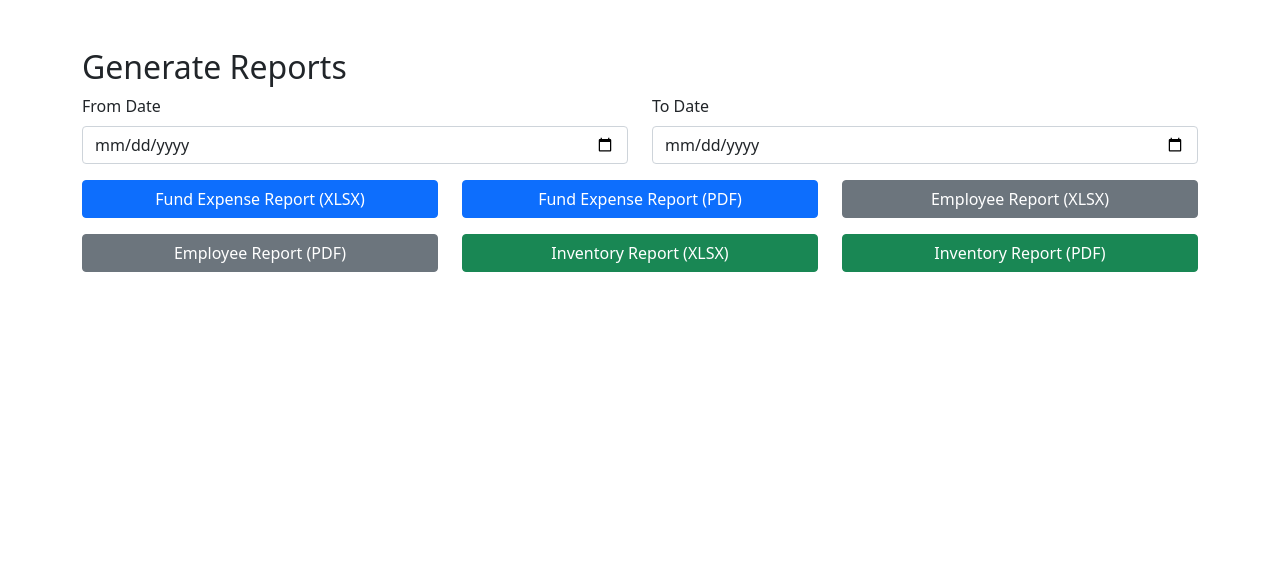
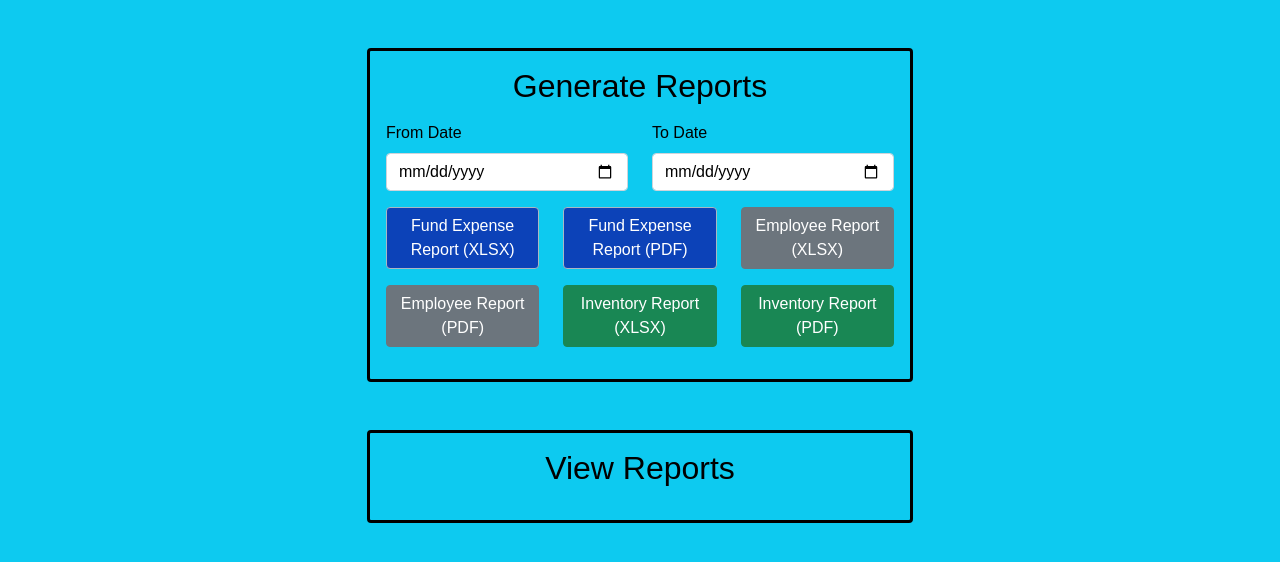
Before and after one commit to nag2mani/SuryaShaktiEngineeringWorks, a Django app: page /report/ in a window 1280 px wide. Shown: the top 562 px of the page. Run offline with Django 5.2, Linux system fonts and the light colour scheme.

Commit message:
Generate and view report added

```diff
--- a/SSEW/home/templates/add_expense.html
+++ b/SSEW/home/templates/add_expense.html
@@ -44,10 +44,12 @@
                             </div>
                             <div class="mb-3">
                                 <label for="category" class="form-label">Category</label>
+                                <span><a href="/admin/"> (Add Category) </a></span>
                                 {{ form.category }}
                             </div>
                             <div class="mb-3">
-                                <label for="subcategory" class="form-label">Subcategory</label>
+                                <label for="subcategory" class="form-label">Sub-category</label>
+                                <span><a href="/admin/"> (Add Sub Category) </a></span>
                                 {{ form.subcategory }}
                             </div>
                             <div class="mb-3">
--- a/SSEW/home/templates/add_fundin.html
+++ b/SSEW/home/templates/add_fundin.html
@@ -38,10 +38,12 @@
                             </div>
                             <div class="mb-3">
                                 <label for="category" class="form-label">Category</label>
+                                <span><a href="/admin/"> (Add Category) </a></span>
                                 {{ form.category }}
                             </div>
                             <div class="mb-3">
-                                <label for="subcategory" class="form-label">Subcategory</label>
+                                <label for="subcategory" class="form-label">Sub-category</label>
+                                <span><a href="/admin/"> (Add Sub Category) </a></span>
                                 {{ form.subcategory }}
                             </div>
                             <div class="mb-3">
--- a/SSEW/home/templates/report.html
+++ b/SSEW/home/templates/report.html
@@ -1,17 +1,23 @@
-<!DOCTYPE html>
 <html lang="en">
 
 <head>
     <meta charset="UTF-8">
     <meta http-equiv="X-UA-Compatible" content="IE=edge">
-    <meta name="viewport" content="width=device-width, initial-scale=1">
-    <link href="https://cdn.jsdelivr.net/npm/bootstrap@5.0.2/dist/css/bootstrap.min.css" rel="stylesheet">
+    <meta name="viewport" content="width=device-width, initial-scale=1.0">
+    <link href="https://cdn.jsdelivr.net/npm/bootstrap@5.0.2/dist/css/bootstrap.min.css" rel="stylesheet"
+        integrity="sha384-EVSTQN3/azprG1Anm3QDgpJLIm9Nao0Yz1ztcQTwFspd3yD65VohhpuuCOmLASjC" crossorigin="anonymous">
+    <link rel="stylesheet" href="../static/css/forms.css">
     <title>Generate Reports</title>
+    <script src="https://code.jquery.com/jquery-3.6.0.min.js"></script>
 </head>
 
 <body>
-    <div class="container mt-5">
-        <h2>Generate Reports</h2>
+    <div class="container">
+        <div class="row justify-content-center mt-5">
+            <div class="col-md-6">
+                <div class="card">
+                    <div class="card-body">
+                        <h2 class="card-title text-center mb-3">Generate Reports</h2>
                         <form method="get" action="{% url 'generate_report' %}">
                             <div class="row mb-3">
                                 <div class="col-md-6">
@@ -25,28 +31,52 @@
                             </div>
                             <div class="row mb-3">
                                 <div class="col-md-4">
-                    <button type="submit" name="report_type" value="fund_expense" class="btn btn-primary w-100">Fund Expense Report (XLSX)</button>
+                                    <button type="submit" name="report_type" value="fund_expense"
+                                        class="btn btn-primary w-100">Fund Expense Report (XLSX)</button>
                                 </div>
                                 <div class="col-md-4">
-                    <button type="submit" name="report_type" value="fund_expense_pdf" class="btn btn-primary w-100">Fund Expense Report (PDF)</button>
+                                    <button type="submit" name="report_type" value="fund_expense_pdf"
+                                        class="btn btn-primary w-100">Fund Expense Report (PDF)</button>
                                 </div>
                                 <div class="col-md-4">
-                    <button type="submit" name="report_type" value="employee" class="btn btn-secondary w-100">Employee Report (XLSX)</button>
+                                    <button type="submit" name="report_type" value="employee"
+                                        class="btn btn-secondary w-100">Employee Report (XLSX)</button>
                                 </div>
                             </div>
                             <div class="row mb-3">
                                 <div class="col-md-4">
-                    <button type="submit" name="report_type" value="employee_pdf" class="btn btn-secondary w-100">Employee Report (PDF)</button>
+                                    <button type="submit" name="report_type" value="employee_pdf"
+                                        class="btn btn-secondary w-100">Employee Report (PDF)</button>
                                 </div>
                                 <div class="col-md-4">
-                    <button type="submit" name="report_type" value="inventory" class="btn btn-success w-100">Inventory Report (XLSX)</button>
+                                    <button type="submit" name="report_type" value="inventory"
+                                        class="btn btn-success w-100">Inventory Report (XLSX)</button>
                                 </div>
                                 <div class="col-md-4">
-                    <button type="submit" name="report_type" value="inventory_pdf" class="btn btn-success w-100">Inventory Report (PDF)</button>
+                                    <button type="submit" name="report_type" value="inventory_pdf"
+                                        class="btn btn-success w-100">Inventory Report (PDF)</button>
                                 </div>
                             </div>
                         </form>
                     </div>
+                </div>
+            </div>
+        </div>
+    </div>
+
+
+    <div class="container">
+        <div class="row justify-content-center mt-5">
+            <div class="col-md-6">
+                <div class="card">
+                    <div class="card-body">
+                        <h2 class="card-title text-center mb-3">View Reports</h2>
+                    </div>
+                </div>
+            </div>
+        </div>
+    </div>
+
     <script src="https://cdn.jsdelivr.net/npm/bootstrap@5.0.2/dist/js/bootstrap.bundle.min.js"></script>
 </body>
 
```
Also changed, not shown: SSEW/db.sqlite3. Lines whose indentation alone changed are shown as unchanged.
